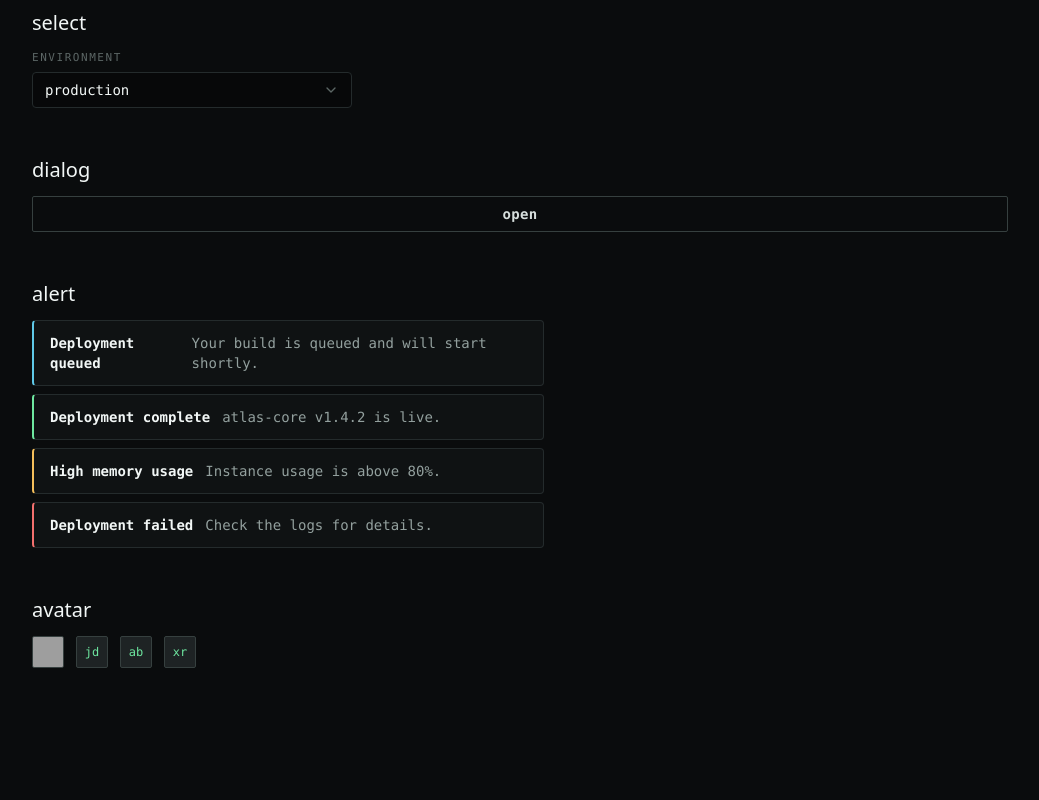
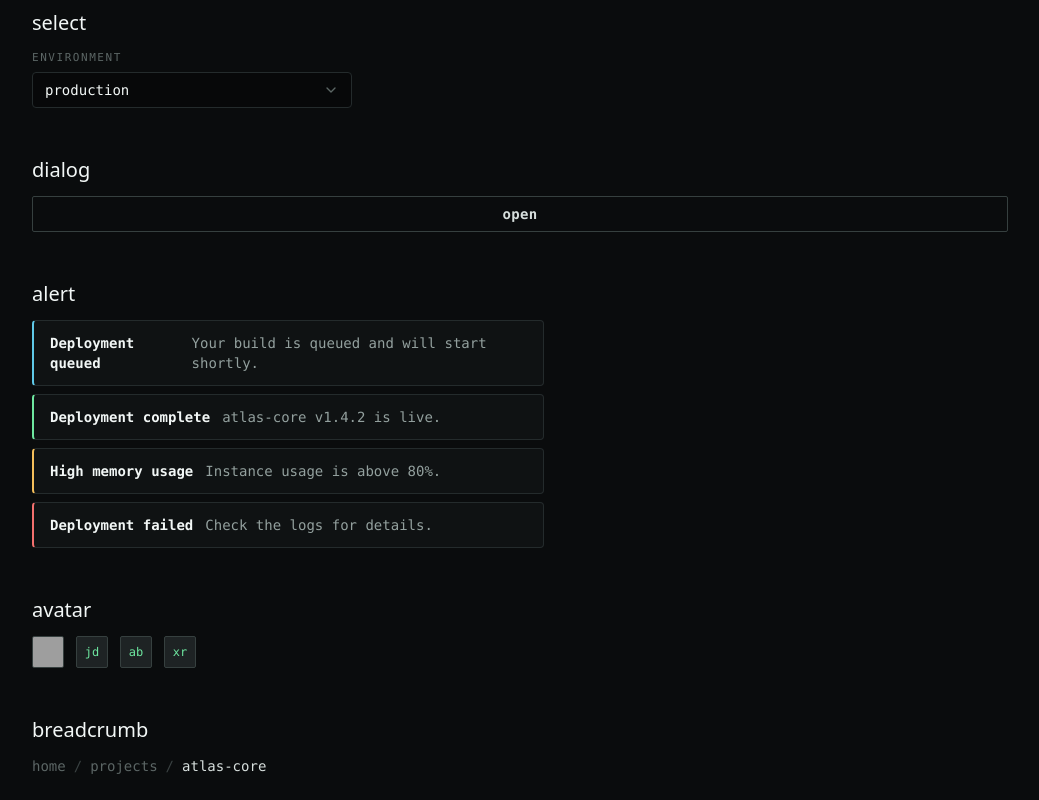
Before and after one commit to XR1-Solution/xr1-kit, a React (Vite) app: page / in a window 1280 px wide. Shown: the part 2346-3146 px from the top of the page, without its empty margins (120-1159 px from the left). Before the commit the page ends 3038 px from the top, so only its background shows below. Built offline with nearby package versions, Linux system fonts and the light colour scheme; grey boxes are pictures that could not be loaded.

Commit message:
feat(ui): xr1-breadcrumb

```diff
--- a/registry.json
+++ b/registry.json
@@ -263,6 +263,14 @@
       "dependencies": ["@radix-ui/react-avatar"],
       "registryDependencies": ["xr1-theme", "utils"],
       "files": [{ "path": "registry/xr1/ui/avatar.tsx", "type": "registry:ui" }]
+    },
+    {
+      "name": "xr1-breadcrumb",
+      "type": "registry:ui",
+      "title": "Breadcrumb",
+      "description": "Navigation breadcrumb trail with slash separators.",
+      "registryDependencies": ["xr1-theme", "utils"],
+      "files": [{ "path": "registry/xr1/ui/breadcrumb.tsx", "type": "registry:ui" }]
     }
   ]
 }
--- /dev/null
+++ b/registry/xr1/ui/breadcrumb.tsx
@@ -0,0 +1,60 @@
+import * as React from "react"
+import { cn } from "@/lib/utils"
+
+function Breadcrumb({ className, ...props }: React.ComponentProps<"nav">) {
+  return <nav aria-label="breadcrumb" className={cn(className)} {...props} />
+}
+
+function BreadcrumbList({ className, ...props }: React.ComponentProps<"ol">) {
+  return (
+    <ol
+      className={cn("flex items-center gap-2 font-mono text-sm text-fg-3", className)}
+      {...props}
+    />
+  )
+}
+
+function BreadcrumbItem({ className, ...props }: React.ComponentProps<"li">) {
+  return <li className={cn("inline-flex items-center", className)} {...props} />
+}
+
+function BreadcrumbLink({ className, ...props }: React.ComponentProps<"a">) {
+  return (
+    <a
+      className={cn("text-fg-3 hover:text-green transition-colors", className)}
+      {...props}
+    />
+  )
+}
+
+function BreadcrumbPage({ className, ...props }: React.ComponentProps<"span">) {
+  return (
+    <span
+      aria-current="page"
+      className={cn("text-fg-1", className)}
+      {...props}
+    />
+  )
+}
+
+function BreadcrumbSeparator({ className, children, ...props }: React.ComponentProps<"li">) {
+  return (
+    <li
+      role="presentation"
+      aria-hidden="true"
+      className={cn("text-fg-4", className)}
+      {...props}
+    >
+      {children ?? "/"}
+    </li>
+  )
+}
+
+export {
+  Breadcrumb,
+  BreadcrumbList,
+  BreadcrumbItem,
+  BreadcrumbLink,
+  BreadcrumbPage,
+  BreadcrumbSeparator,
+}
--- a/src/App.tsx
+++ b/src/App.tsx
@@ -15,6 +15,7 @@ import { SelectDemo } from "./demos/select"
 import { DialogDemo } from "./demos/dialog"
 import { AlertDemo } from "./demos/alert"
 import { AvatarDemo } from "./demos/avatar"
+import { BreadcrumbDemo } from "./demos/breadcrumb"
 
 export function App() {
   return (
@@ -41,6 +42,7 @@ export function App() {
         <DialogDemo />
         <AlertDemo />
         <AvatarDemo />
+        <BreadcrumbDemo />
       </div>
     </main>
   )
--- /dev/null
+++ b/src/demos/breadcrumb.tsx
@@ -0,0 +1,31 @@
+import {
+  Breadcrumb,
+  BreadcrumbList,
+  BreadcrumbItem,
+  BreadcrumbLink,
+  BreadcrumbPage,
+  BreadcrumbSeparator,
+} from "@/components/ui/breadcrumb"
+
+export function BreadcrumbDemo() {
+  return (
+    <section data-testid="demo-breadcrumb" className="flex flex-col gap-3">
+      <h2 className="font-display text-xl text-fg-0">breadcrumb</h2>
+      <Breadcrumb>
+        <BreadcrumbList>
+          <BreadcrumbItem>
+            <BreadcrumbLink href="/">home</BreadcrumbLink>
+          </BreadcrumbItem>
+          <BreadcrumbSeparator />
+          <BreadcrumbItem>
+            <BreadcrumbLink href="/projects">projects</BreadcrumbLink>
+          </BreadcrumbItem>
+          <BreadcrumbSeparator />
+          <BreadcrumbItem>
+            <BreadcrumbPage>atlas-core</BreadcrumbPage>
+          </BreadcrumbItem>
+        </BreadcrumbList>
+      </Breadcrumb>
+    </section>
+  )
+}
```
Also changed, not shown: 1 other file (tests, documents, lock files or other folders).
